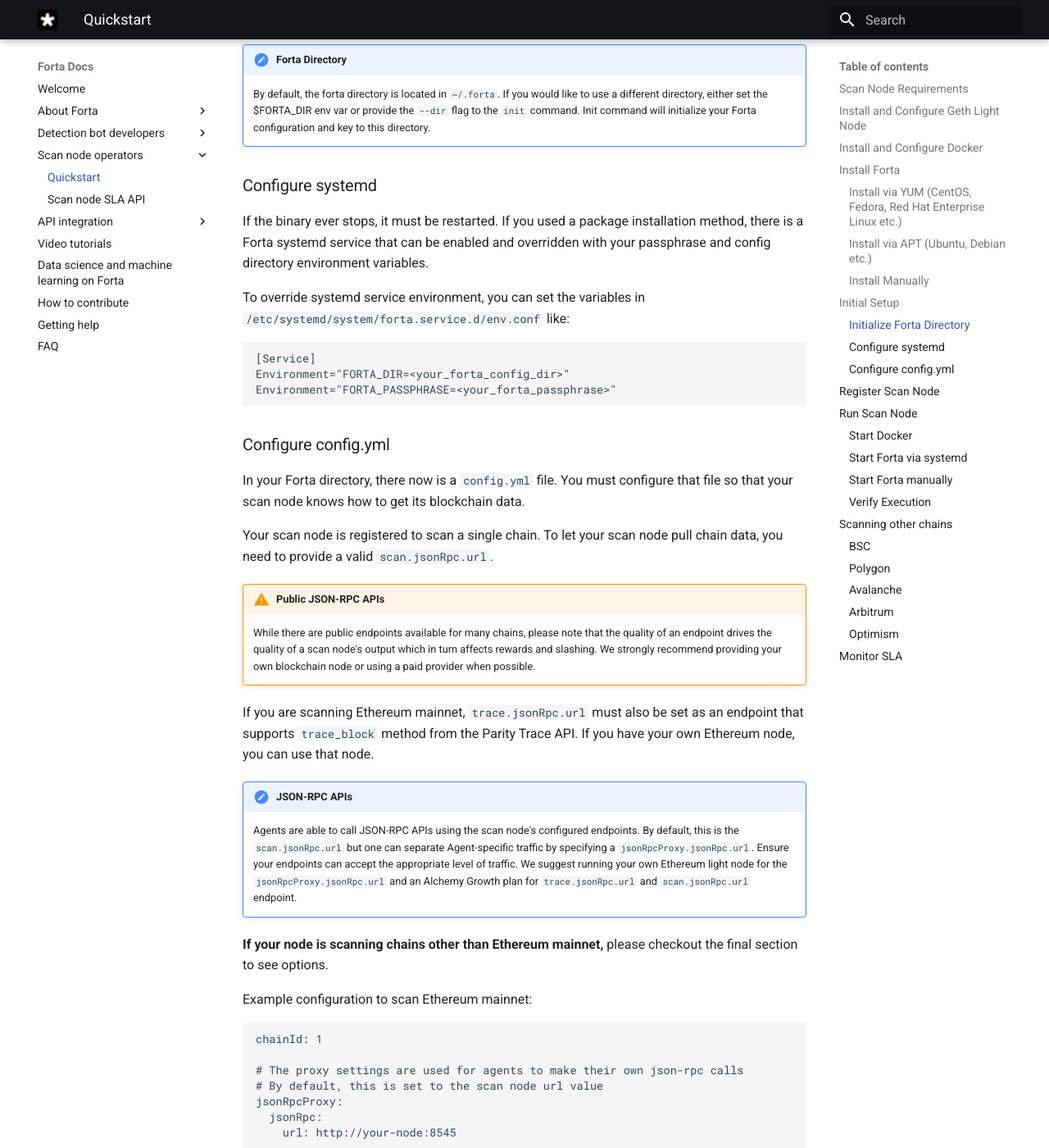
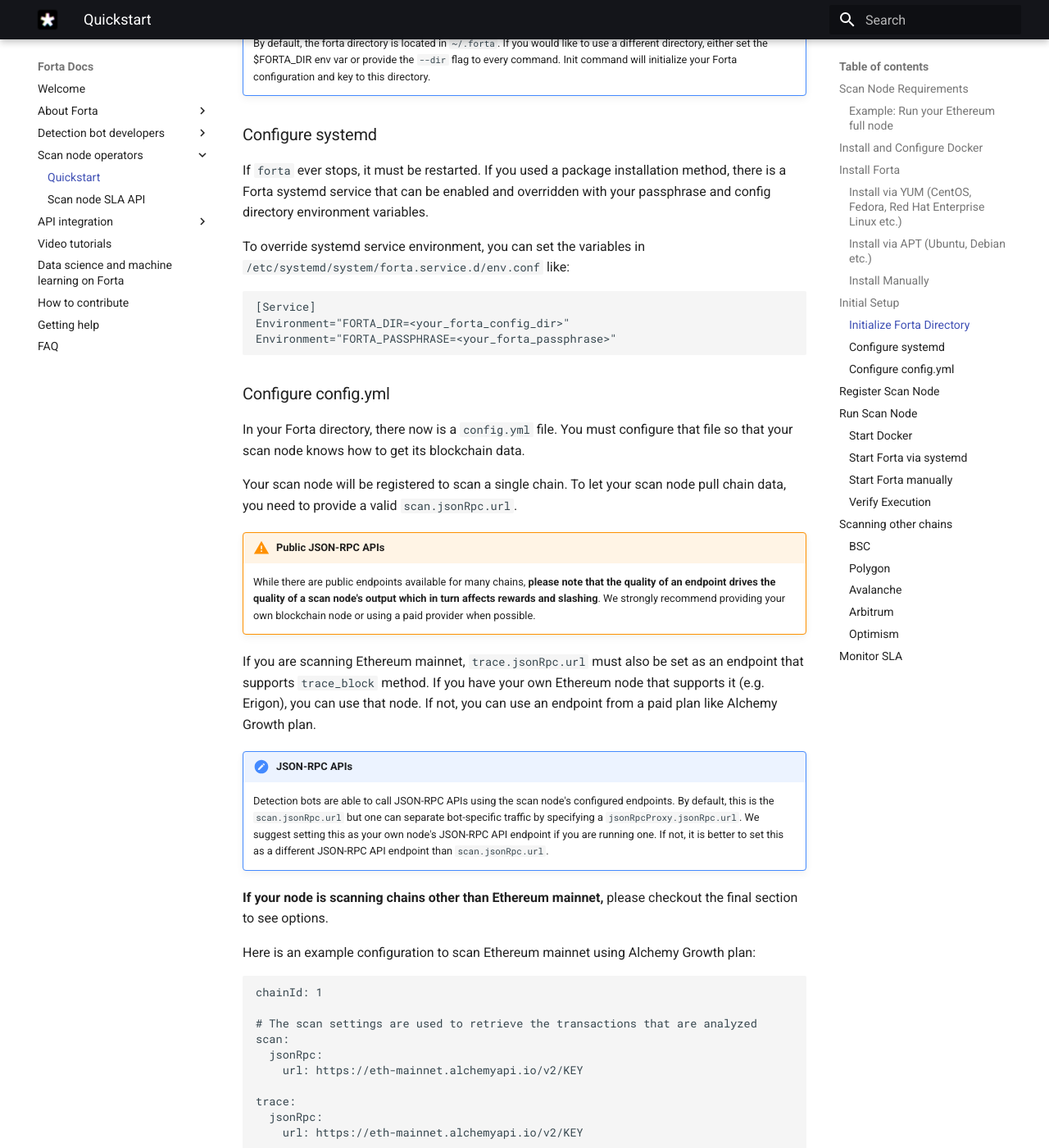
Before and after one commit to forta-network/docs, an MkDocs documentation site: the page built from docs/scanner-quickstart.md, in a window 1280 px wide and 1400 px high, scrolled down 3256 px. Shown: the whole window at 82% size. Built offline with MkDocs 1.6.1 and Material for MkDocs 9.7.7, drawn with Linux system fonts in a browser that asks for light colours; some of the changed text lies outside the part shown.

Commit message:
improve node configuration suggestions

````diff
--- a/docs/scanner-quickstart.md
+++ b/docs/scanner-quickstart.md
@@ -12,19 +12,18 @@
 - 16GB RAM
 - Connection to Internet
 - Docker v20.10+
-- **Recommended:** Ethereum Light Node
+- **Recommended:** Full node (any chain)
 
-## Install and Configure Geth Light Node
+### Example: Run your Ethereum full node
 
-[Install Geth](https://geth.ethereum.org/docs/install-and-build/installing-geth)
+```bash
+erigon-rpcdaemon --http.vhosts '*' --http.port 8545 --http.addr 0.0.0.0 --http.corsdomain '*' --http.api 'eth,net,web3' --private.api.addr=localhost:9090
 
-!!! note "Geth"
-    Be sure to set `--http.vhosts` to allow hostname access, and enable `eth,net,web3` http apis.
+erigon --private.api.addr=localhost:9090
+```
 
-Example execution
-```
-geth --http.vhosts '*' --mainnet --syncmode "light" --http --http.port 8545 --http.addr 0.0.0.0 --http.corsdomain '*' --http.api 'eth,net,web3'
-```
+!!! note "Ethereum node access"
+    Be sure to set `--http.vhosts` to allow hostname access, and enable `eth,net,web3` HTTP APIs.
 
 ## Install and Configure Docker
 
@@ -134,14 +133,14 @@
 Successfully initialized at /yourname/.forta
 ```
 
-Take note of the address. This is the value that will be registered in the scan node registry smart contract. If you need to find out your address later again, you can run `forta account address`.
+This is the value that will be registered in the scan node registry smart contract. If you need to find out your address later again, you can run `forta account address`.
 
 !!! note "Forta Directory"
-    By default, the forta directory is located in `~/.forta`. If you would like to use a different directory, either set the $FORTA_DIR env var or provide the `--dir` flag to the `init` command. Init command will initialize your Forta configuration and key to this directory.
+    By default, the forta directory is located in `~/.forta`. If you would like to use a different directory, either set the $FORTA_DIR env var or provide the `--dir` flag to every command. Init command will initialize your Forta configuration and key to this directory.
 
 ### Configure systemd
 
-If the binary ever stops, it must be restarted. If you used a package installation method, there is a Forta systemd service that can be enabled and overridden with your passphrase and config directory environment variables.
+If `forta` ever stops, it must be restarted. If you used a package installation method, there is a Forta systemd service that can be enabled and overridden with your passphrase and config directory environment variables.
 
 To override systemd service environment, you can set the variables in `/etc/systemd/system/forta.service.d/env.conf` like:
 
@@ -155,38 +154,57 @@
 
 In your Forta directory, there now is a `config.yml` file. You must configure that file so that your scan node knows how to get its blockchain data.
 
-Your scan node is registered to scan a single chain. To let your scan node pull chain data, you need to provide a valid `scan.jsonRpc.url`.
+Your scan node will be registered to scan a single chain. To let your scan node pull chain data, you need to provide a valid `scan.jsonRpc.url`.
 
 !!! warning "Public JSON-RPC APIs"
-    While there are public endpoints available for many chains, please note that the quality of an endpoint drives the quality of a scan node's output which in turn affects rewards and slashing. We strongly recommend providing your own blockchain node or using a paid provider when possible.
+    While there are public endpoints available for many chains, **please note that the quality of an endpoint drives the quality of a scan node's output which in turn affects rewards and slashing**. We strongly recommend providing your own blockchain node or using a paid provider when possible.
 
-If you are scanning Ethereum mainnet, `trace.jsonRpc.url` must also be set as an endpoint that supports `trace_block` method from the Parity Trace API. If you have your own Ethereum node, you can use that node.
+If you are scanning Ethereum mainnet, `trace.jsonRpc.url` must also be set as an endpoint that supports `trace_block` method. If you have your own Ethereum node that supports it (e.g. Erigon), you can use that node. If not, you can use an endpoint from a paid plan like Alchemy Growth plan.
 
 !!! note "JSON-RPC APIs"
-    Agents are able to call JSON-RPC APIs using the scan node's configured endpoints. By default, this is the `scan.jsonRpc.url` but one can separate Agent-specific traffic by specifying a `jsonRpcProxy.jsonRpc.url`.  Ensure your endpoints can accept the appropriate level of traffic. We suggest running your own Ethereum light node for the `jsonRpcProxy.jsonRpc.url` and an Alchemy Growth plan for `trace.jsonRpc.url` and `scan.jsonRpc.url` endpoint.
+    Detection bots are able to call JSON-RPC APIs using the scan node's configured endpoints. By default, this is the `scan.jsonRpc.url` but one can separate bot-specific traffic by specifying a `jsonRpcProxy.jsonRpc.url`. We suggest setting this as your own node's JSON-RPC API endpoint if you are running one. If not, it is better to set this as a different JSON-RPC API endpoint than `scan.jsonRpc.url`.
 
 **If your node is scanning chains other than Ethereum mainnet,** please checkout the final section to see options.
 
-Example configuration to scan Ethereum mainnet:
+Here is an example configuration to scan Ethereum mainnet using Alchemy Growth plan:
 
 ```yaml
 chainId: 1
-
-# The proxy settings are used for agents to make their own json-rpc calls
-# By default, this is set to the scan node url value
-jsonRpcProxy:
-  jsonRpc:
-    url: http://your-node:8545
 
 # The scan settings are used to retrieve the transactions that are analyzed
 scan:
   jsonRpc:
     url: https://eth-mainnet.alchemyapi.io/v2/KEY
 
-# The trace endpoint must support trace_block (such as alchemy)
 trace:
   jsonRpc:
     url: https://eth-mainnet.alchemyapi.io/v2/KEY
+
+# The proxy settings are used for detection bots to make their own json-rpc calls.
+# By default, this is set to the scan node url value. We recommend setting
+# this differently than the scan node url value if you are using a paid plan.
+jsonRpcProxy:
+  jsonRpc:
+    url: http://your-node-or-different-api:8545
+```
+
+Another example configuration to scan Ethereum mainnet using your Erigon node, which is much simpler:
+
+```yaml
+chainId: 1
+
+scan:
+  jsonRpc:
+    url: http://your-node:8545
+
+trace:
+  jsonRpc:
+    url: http://your-node:8545
+
+# Defaulting to scan node url because it is not set
+# jsonRpcProxy:
+#   jsonRpc:
+#     url: http://your-node:8545
 ```
 
 ## Register Scan Node
````
